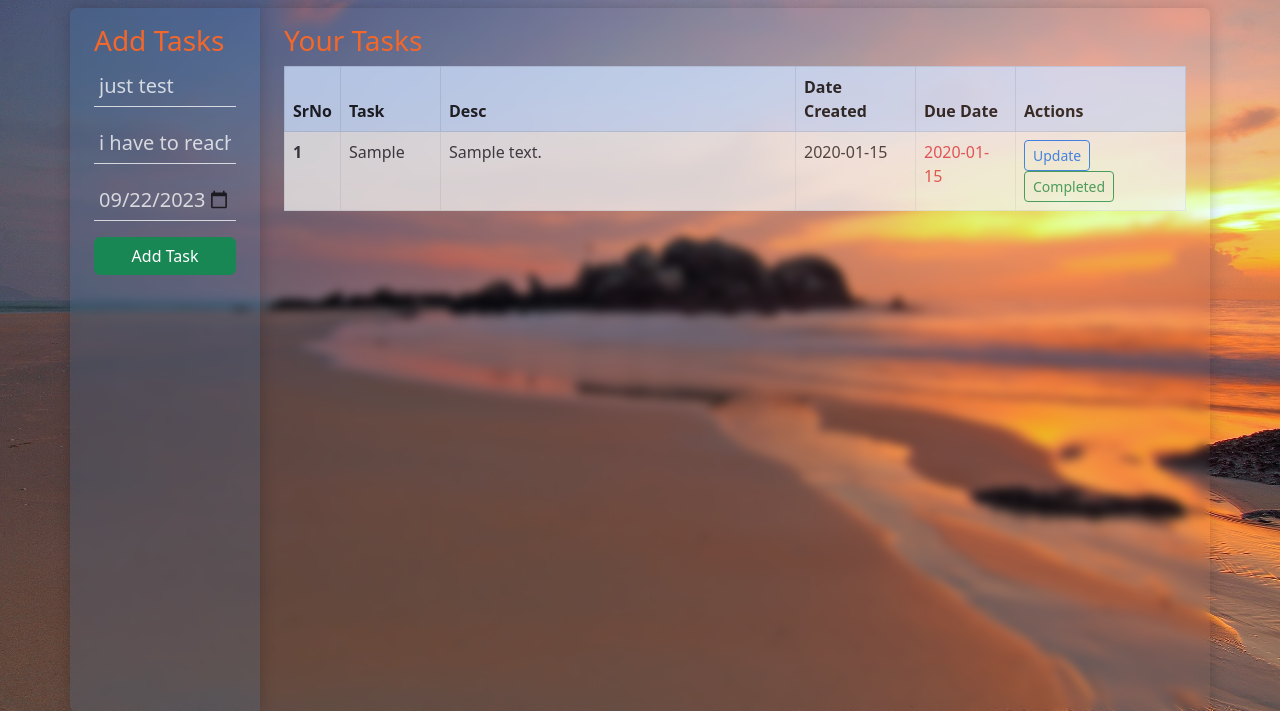
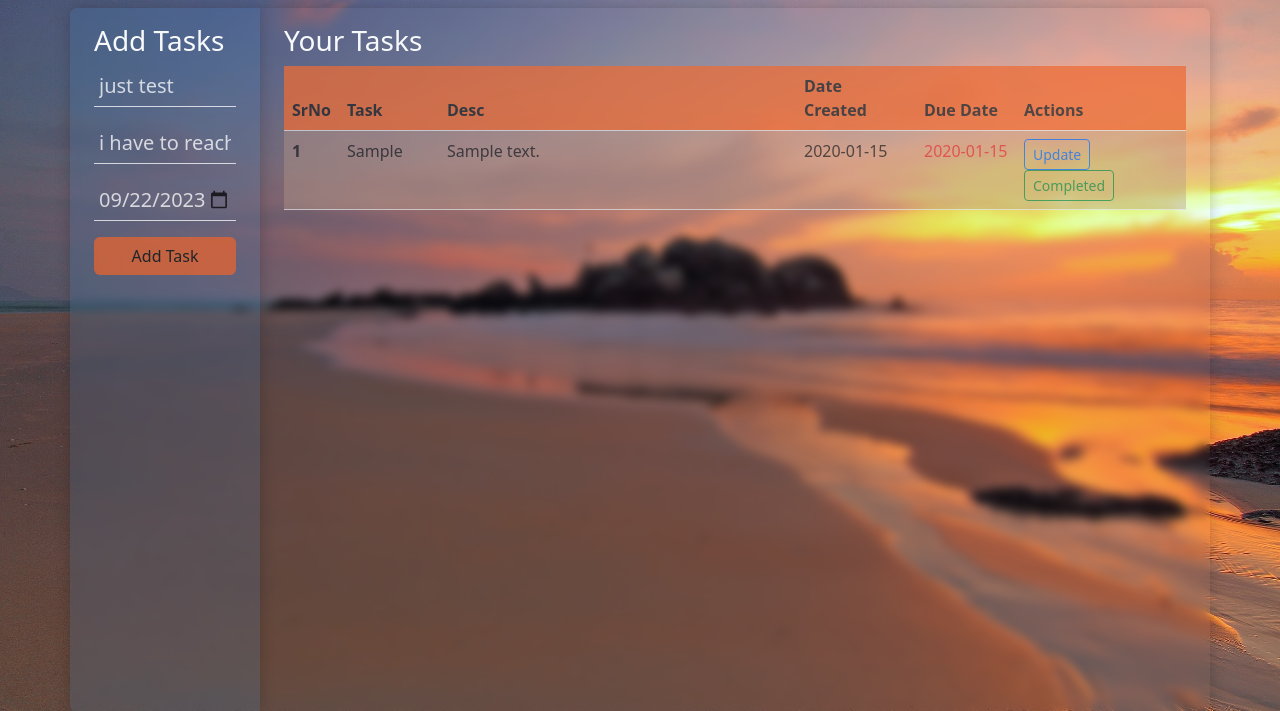
Before and after one commit to cybertron15/FastTask, a Flask app: page / in a window 1280 px wide. Shown: the part 56-767 px from the top of the page. Run offline with Flask 3, Linux system fonts and the light colour scheme; the visitor is signed in with stand-in values (Sample User, id 1); tables that the repository leaves empty hold one stand-in row (values such as "Sample post").

Commit message:
improved UI for login page and project page

```diff
--- a/app.py
+++ b/app.py
@@ -45,9 +45,9 @@ def show_projects():
     projects = Projects.query.filter_by(usr_id=session['user_id']).all()
     for project in projects:
         if 0 <= (project.due_date - datetime.datetime.now()).days < 1:
-            project.color = "bg-warning-subtle"
+            project.color = "theme-warning"
         elif (project.due_date - datetime.datetime.now()).days < 0:
-            project.color = "bg-danger-subtle"
+            project.color = "theme-danger"
         project.due_date = datetime.datetime.strftime(project.due_date,"%Y-%m-%d %H:%M:%S").split(' ')[0]
     return render_template("project.html", projects=projects)
 
@@ -113,7 +113,7 @@ def view_project(id):
     # added for security reason if someone tries to check out other peoples project
     if not project:
         return 'You are not allowed to view this project'
-    user_name = Users.query.filter_by(id=session['user_id']).first().usr_name.title()
+    user_name = session['user_name'].title()
     name = project.project
     due_date = project.due_date.isoformat().split('T')[0]
     id = project.id
@@ -165,6 +165,7 @@ def login(signed_up):
         if user:
             session['user_id'] = user.id
             session['logged_in'] = True
+            session['user_name'] = user.usr_name
             return redirect('/')
         else:
             usr_msg = "Login failed!"
--- a/static/style.css
+++ b/static/style.css
@@ -44,6 +44,10 @@ body{
     height: 20px;
 }
 
+.project_icon:hover{
+    transform: scale(1.1);
+}
+
 .theme-color-1 {
     background-color: rgb(59, 144, 213, .15);
 }
@@ -57,10 +61,30 @@ body{
     background-color: rgba(58, 61, 64, 0.15);
 }
 
+.theme-color-4{
+    background-color : rgba(243, 102, 42, 0.15);
+}
+
 .theme-title-4{
     color : rgba(243, 103, 42, 1);
 }
 
+.theme-warning{
+    background-color : rgba(243, 199, 42, 0.258);
+}
+
+.theme-danger{
+    background-color : rgba(243, 42, 42, 0.258);
+}
+
+.theme-button-1{
+    background-color : rgba(243, 102, 42, 0.696);
+}
+
+.theme-button-1:hover{
+    background-color : rgba(243, 102, 42, 0.912);
+    transform: scale(1.1);
+}
 .glass-effect {
     box-shadow: 0 0 1rem 0 rgba(0, 0, 0, .2);
     /* background-color: rgba(255, 255, 255, .15); */
--- a/templates/base.html
+++ b/templates/base.html
@@ -35,7 +35,7 @@
         <div class="collapse navbar-collapse" id="navbarSupportedContent">
           <ul class="navbar-nav me-auto mb-2 mb-lg-0">
             <li class="nav-item">
-              <a class="nav-link text-light {% block task_active %}{% endblock task_active %}" aria-current="page"
+              <a class="nav-link {% block task_active %}{% endblock task_active %}" aria-current="page"
                 href="/">Tasks</a>
             </li>
             <li class="nav-item">
--- a/templates/index.html
+++ b/templates/index.html
@@ -9,7 +9,7 @@
 	<div class="row h-100 overflow-auto rounded-2">
 		<div class="col col-lg-2 col-xl-2 theme-color-1 rounded-start-2 glass-effect">
 			<div class="container">
-				<h3 class="mt-3" style="color: rgba(243, 103, 42, 1);">Add Tasks</h3>
+				<h3 class="mt-3 text-light">Add Tasks</h3>
 				<form action="/add" method="POST">
 					<div class="mb-3">
 						<input type="text" class="underline-input w-100 opacity-75" name="task" id="task" placeholder="Task"
@@ -24,40 +24,40 @@
 						<input type="date" class="underline-input w-100 opacity-75" name="dueDate" id="dueDate"
 							placeholder="Due Date" required>
 					</div>
-					<button type="submit" class="btn btn-success w-100">Add Task</button>
+					<button type="submit" class="btn w-100 theme-button-1">Add Task</button>
 				</form>
 			</div>
 		</div>
 		<div class="col col-lg-10 col-xl-10">
 			<div class="container">
-				<h3 class="mt-3" style="color: rgba(243, 103, 42, 1);">Your Tasks</h3>
+				<h3 class="mt-3 text-light">Your Tasks</h3>
 				{% if tasks|length == 0 %}
 				<div class="alert alert-danger" role="alert">
 					No Tasks Found. Please Add your first Task.
 				</div>
 				{% else %}
 				<div class="overflow-x-auto">
-					<table class="table table-striped table-hover table-bordered custom-table opacity-75"
+					<table class="table table-striped table-hover custom-table opacity-75"
 						style="min-width: 800px;">
-						<thead class="table-primary">
+						<thead class="" style="background-color: rgb(235, 109, 55);">
 							<tr class="opacity-100">
-								<th scope="col" style="width: 30px;">SrNo</th>
-								<th scope="col" style="width: 100px;">Task</th>
-								<th scope="col" >Desc</th>
-								<th scope="col" style="width: 120px;">Date Created</th>
-								<th scope="col" style="width: 100px;">Due Date</th>
-								<th scope="col" style="width: 170px;">Actions</th>
+								<th scope="col" style="width: 30px; background-color: rgb(235, 109, 55);">SrNo</th>
+								<th scope="col" style="width: 100px; background-color: rgb(235, 109, 55);">Task</th>
+								<th scope="col" style=" background-color: rgb(235, 109, 55);">Desc</th>
+								<th scope="col" style="width: 120px;  background-color: rgb(235, 109, 55);">Date Created</th>
+								<th scope="col" style="width: 100px;  background-color: rgb(235, 109, 55);">Due Date</th>
+								<th scope="col" style="width: 170px;  background-color: rgb(235, 109, 55);">Actions</th>
 							</tr>
 						</thead>
 						<tbody class="opacity-100 text-opacity-100 overflow-x-auto">
 							{% for task in tasks %}
 							<tr class="">
-								<th scope="row">{{loop.index}}</th>
-								<td>{{task.task}}</td>
-								<td>{{task.desc}}</td>
-								<td>{{task.date_created}}</td>
-								<td class="{{task.color}}">{{task.due_date}}</td>
-								<td>
+								<th scope="row" style="background-color :  rgba(201, 165, 150, 0.533) !important;">{{loop.index}}</th>
+								<td style="background-color : rgba(201, 165, 150, 0.533)  !important;">{{task.task}}</td>
+								<td style="background-color :  rgba(201, 165, 150, 0.533)  !important;">{{task.desc}}</td>
+								<td style="background-color :  rgba(201, 165, 150, 0.533)  !important;">{{task.date_created}}</td>
+								<td class="{{task.color}}" style="background-color : rgba(201, 165, 150, 0.533) !important;">{{task.due_date}}</td>
+								<td style="background-color :  rgba(201, 165, 150, 0.533) !important;">
 									<a href="/update/{{task.id}}"><button type="button"
 											class="btn btn-outline-primary btn-sm">Update</button></a>
 									<a href="/delete/{{task.id}}"><button type="button"
--- a/templates/login.html
+++ b/templates/login.html
@@ -68,7 +68,7 @@
                         <div class="d-flex gap-1 move" style="width: 40rem" id="login-signup-box">
                             <div class="card theme-color-2" style="width: 20rem">
                                 <div class="card-body d-flex flex-column">
-                                    <h1 class="card-title text-center theme-color-4 m-auto" style="color: rgba(243, 103, 42, 1);">Login</h1>
+                                    <h1 class="card-title text-center theme-title-4 m-auto">Login</h1>
                                     <p class="text-center">{{usr_msg}}</p>
                                     <hr>
                                     <form action="/login/0" method="post">
```
Also changed, not shown: templates/project.html (+10 -10 lines).
